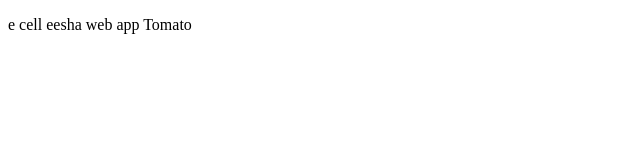
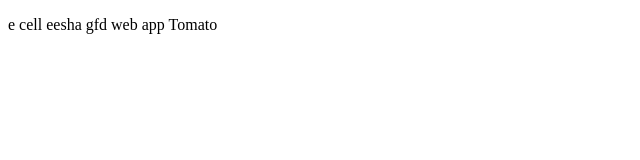
Before and after one commit to PRIVACY47/frontend, a React (Create React App) app: page / in a window 1280 px wide. Shown: the top 160 px of the page, without its empty margins (0-640 px from the left). Built offline with nearby package versions, Linux system fonts and the light colour scheme.

Commit message:
Update App.js

```diff
--- a/src/App.js
+++ b/src/App.js
@@ -2,7 +2,7 @@
 function App() {
   return (
     <div >
-      <p> e cell  eesha  web app Tomato</p>
+      <p> e cell  eesha   gfd web app Tomato</p>
     </div>
   );
 }
```
